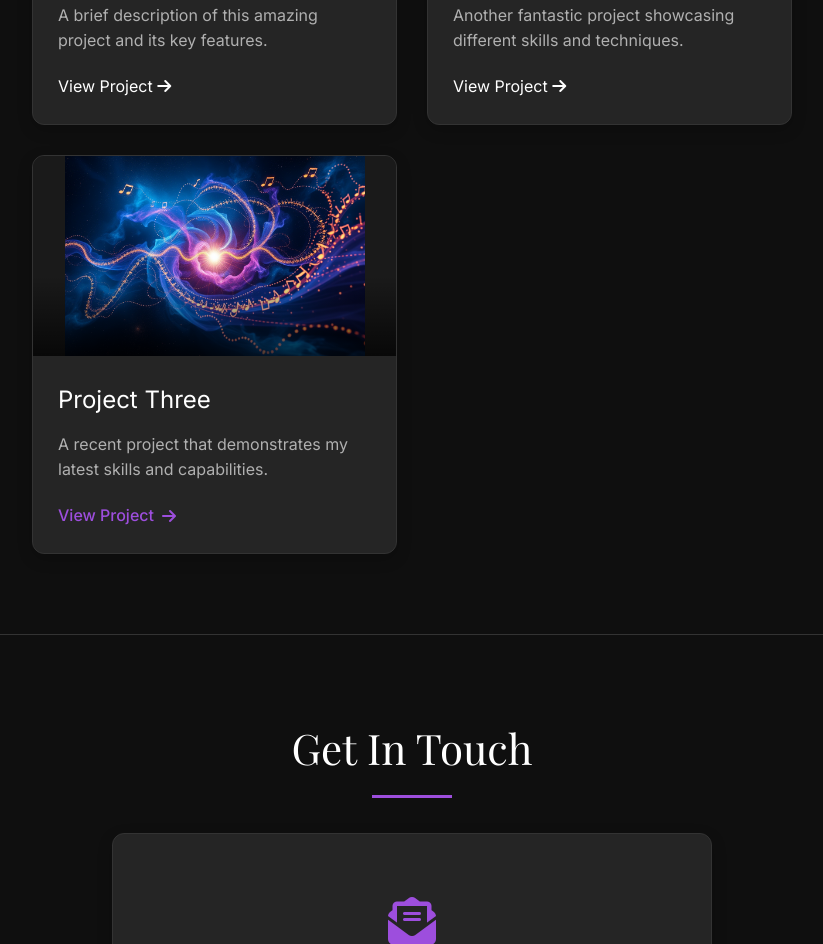
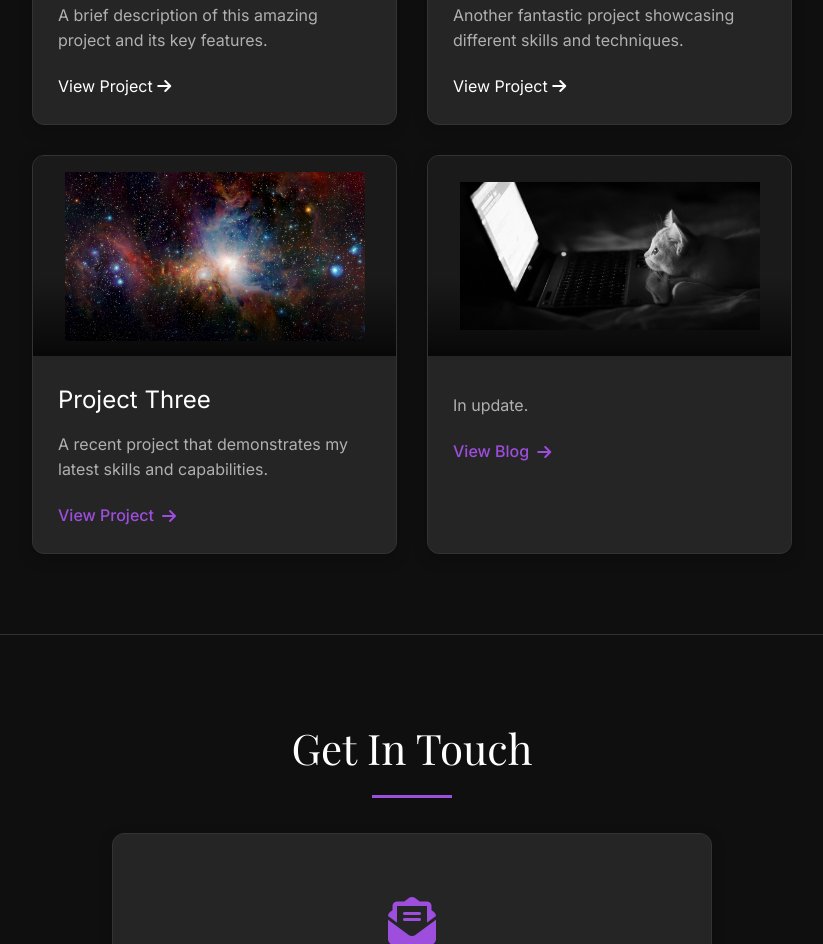
Before and after one commit to okushigue/eu, a plain HTML site: page index.html in a window 1280 px wide. Shown: the part 1560-2504 px from the top of the page, without its empty margins (228-1051 px from the left). Drawn offline with nearby package versions, Linux system fonts and the light colour scheme.

Commit message:
Update index.html

```diff
--- a/index.html
+++ b/index.html
@@ -508,7 +508,7 @@
 
                 <div class="portfolio-item">
                     <div class="portfolio-image">
-                        <img src="https://raw.githubusercontent.com/okushigue/eu/refs/heads/main/zvt.png" alt="Project 3" width="300" height="200">
+                        <img src="https://raw.githubusercontent.com/okushigue/eu/refs/heads/main/blog.jpg" alt="Project 3" width="300" height="200">
                     </div>
                     <div class="portfolio-content">
                         <h3 class="portfolio-title" data-en="Project Three" data-pt="Projeto Três">Project Three</h3>
@@ -518,6 +518,22 @@
                         </p>
                         <a href="#" class="portfolio-link" data-en="View Project" data-pt="Ver Projeto">
                             View Project <i class="fas fa-arrow-right"></i>
+                            </a>
+                    </div>
+                </div>
+
+                <div class="portfolio-item">
+                    <div class="portfolio-image">
+                        <img src="https://raw.githubusercontent.com/okushigue/eu/refs/heads/main/zzc.jpg" alt="Project 3" width="300" height="200">
+                    </div>
+                    <div class="portfolio-content">
+                        <h3 class="portfolio-title" data-en="Blog" data-pt="Blog"></h3>
+                        <p class="portfolio-description" data-en="A recent project that demonstrates my latest skills and capabilities."
+                           data-pt="Em atualização.">
+                           In update.
+                        </p>
+                        <a href="#" class="portfolio-link" data-en="View Blog" data-pt="Ver Blog">
+                            View Blog <i class="fas fa-arrow-right"></i>
                         </a>
                     </div>
                 </div>
```
